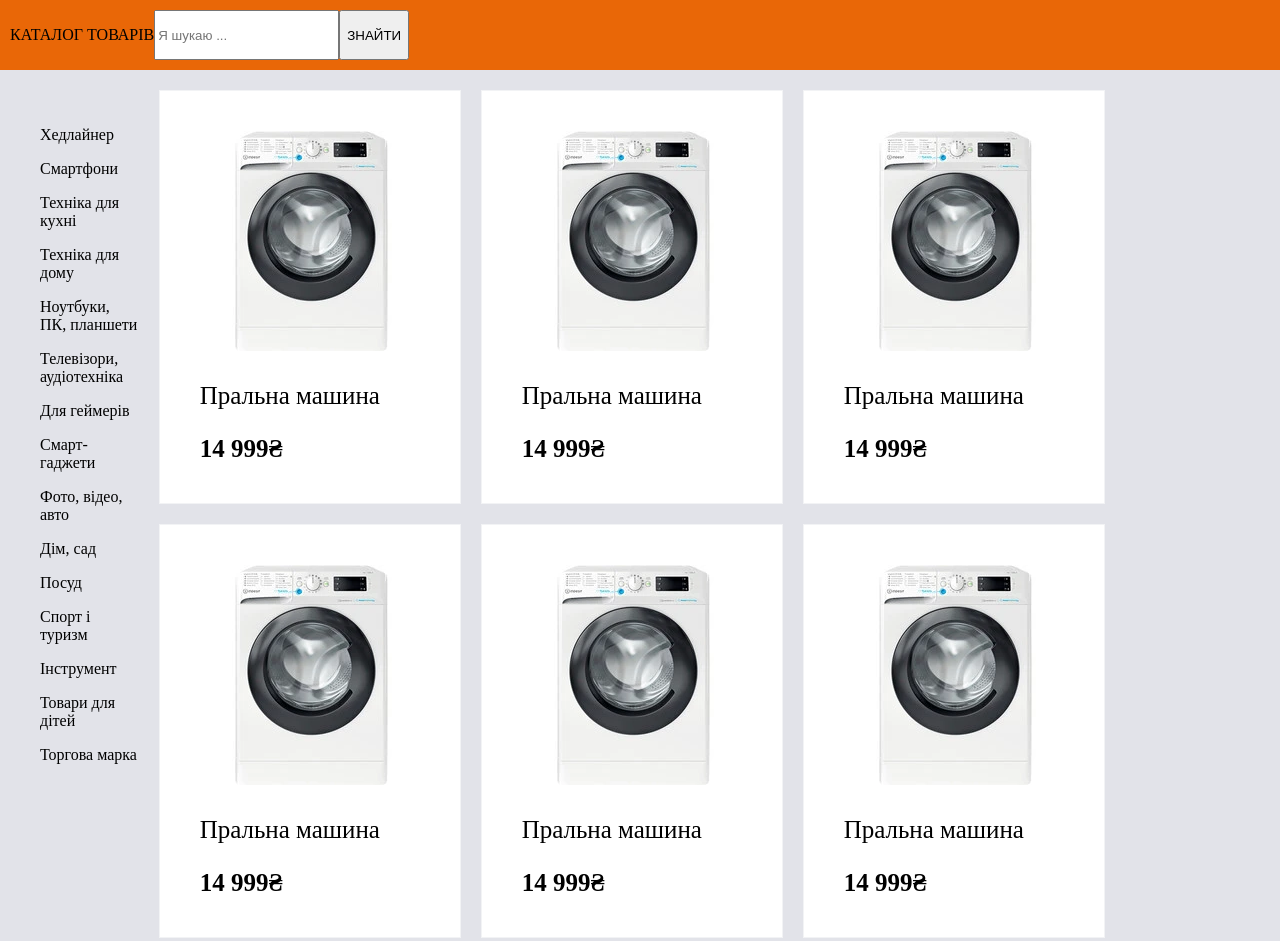
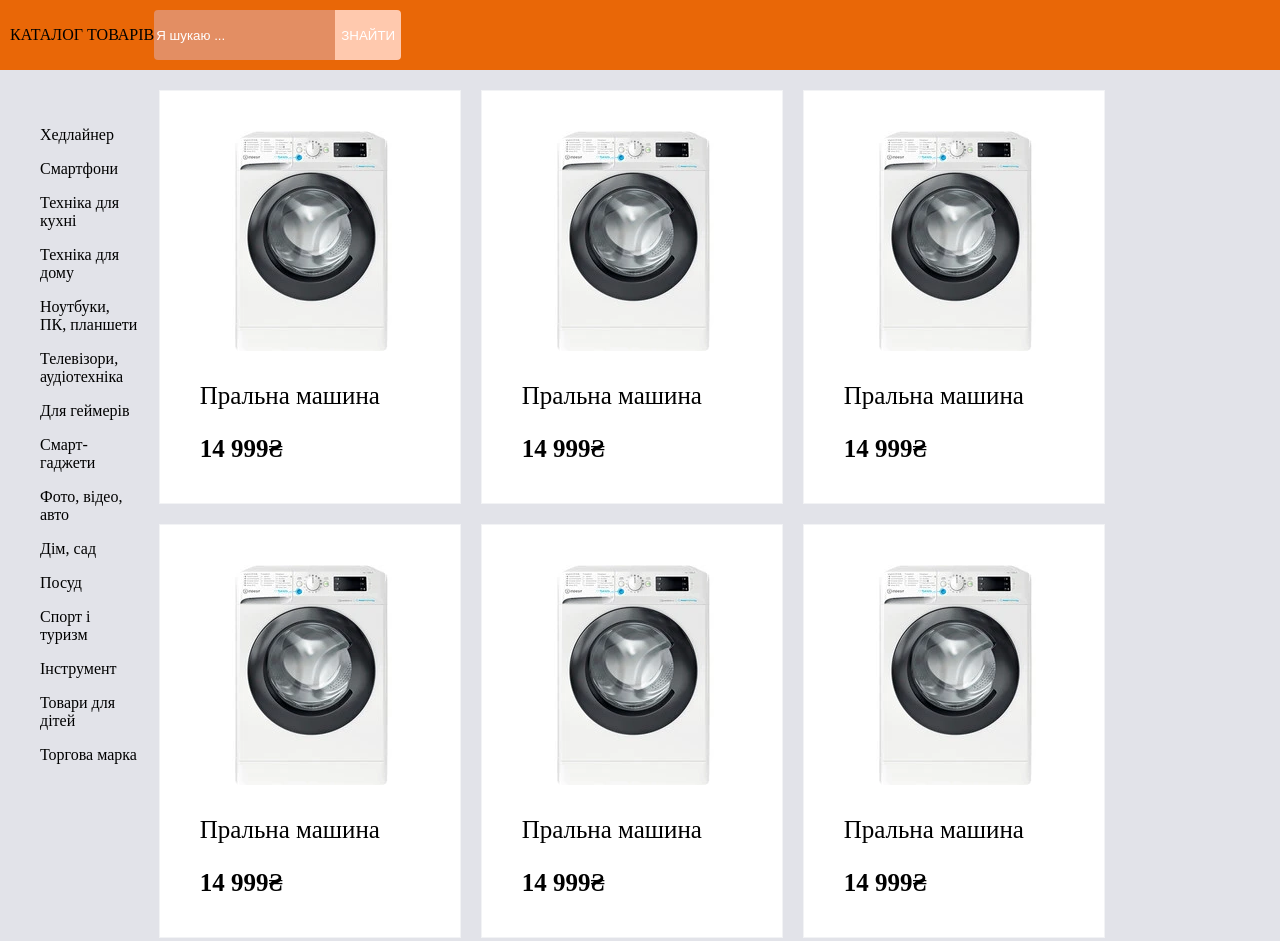
Before and after one commit to Spectro38/project_foxtrot, a plain HTML site: page index.html in a window 1280 px wide. Shown: the top 941 px of the page. Drawn offline with Linux system fonts and the light colour scheme.

Commit message:
First commit

```diff
--- a/index.html
+++ b/index.html
@@ -9,8 +9,8 @@
 <body>
     <header class="header" >
         <p>КАТАЛОГ ТОВАРІВ</p>
-        <input type="text" placeholder="Я шукаю ...">
-        <button>ЗНАЙТИ</button>
+        <input class="search-pole" type="search" placeholder="Я шукаю ...">
+        <button class="search-button">ЗНАЙТИ</button>
     </header>
 
 
--- a/main.css
+++ b/main.css
@@ -21,11 +21,9 @@ body {
 }
 
 .header{
-
     background-color: #E96707;
-    width: 100%;
     display: flex;
-    padding: 10px
+    padding: 10px;
 }
 
 .footer{
@@ -65,3 +63,21 @@ body {
         display: none; /* Приховує сайдбар, коли ширина екрану менше або дорівнює 768px */
     }
 }
+
+.search-pole{
+  background-color: #e38e63;
+  color: white;
+  border: 0;
+  border-radius: 4px 0 0 4px;
+}
+
+::placeholder{
+  color: white;
+}
+
+.search-button{
+    background-color: #ffc9ae;
+    border: 0;
+    border-radius: 0 4px 4px 0;
+    color: white;
+}
```
